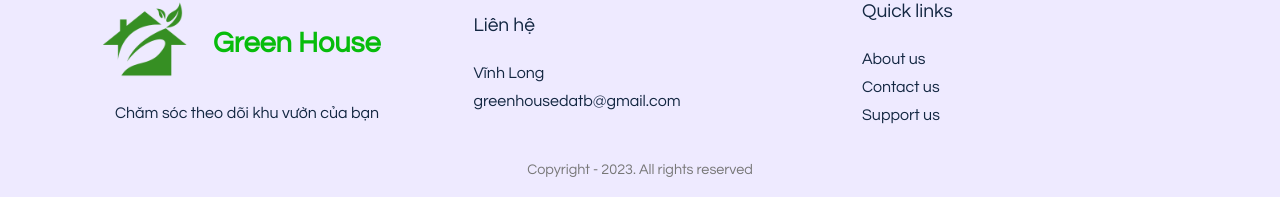
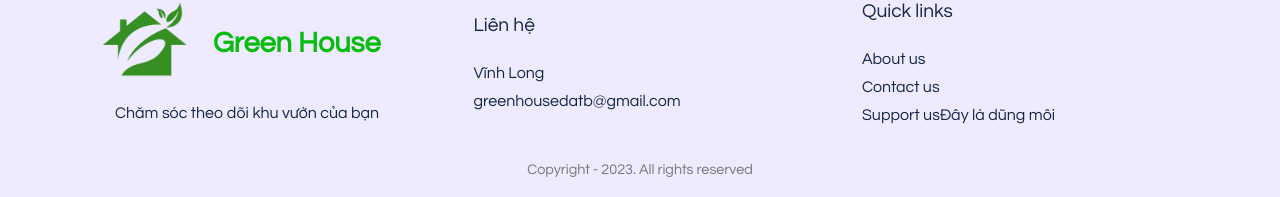
Before and after one commit to QuocDat1219/IoT-giam-sat-vuon-thong-minh, a React (Create React App) app: page / in a window 1280 px wide. Shown: the part 2407-2604 px from the top of the page. Built offline with nearby package versions, Linux system fonts and the light colour scheme.

Commit message:
them branch dung moi

```diff
--- a/src/components/LandingPage/UI/Footer.jsx
+++ b/src/components/LandingPage/UI/Footer.jsx
@@ -46,6 +46,7 @@ const Footer = () => {
               </li>
               <li>
                 <a href="#">Support us</a>
+                <a href="">Đây là dũng môi</a>
               </li>
             </ul>
           </div>
```
